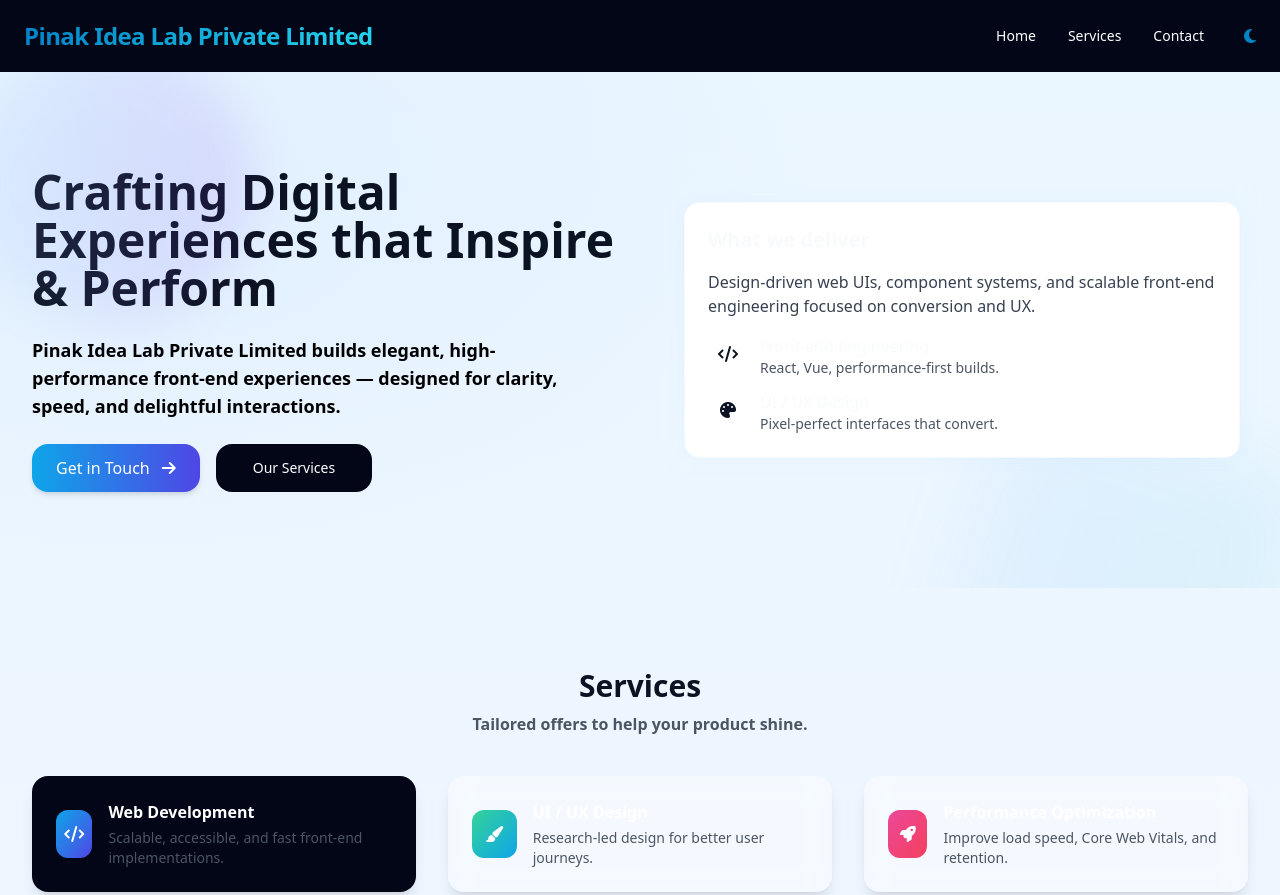
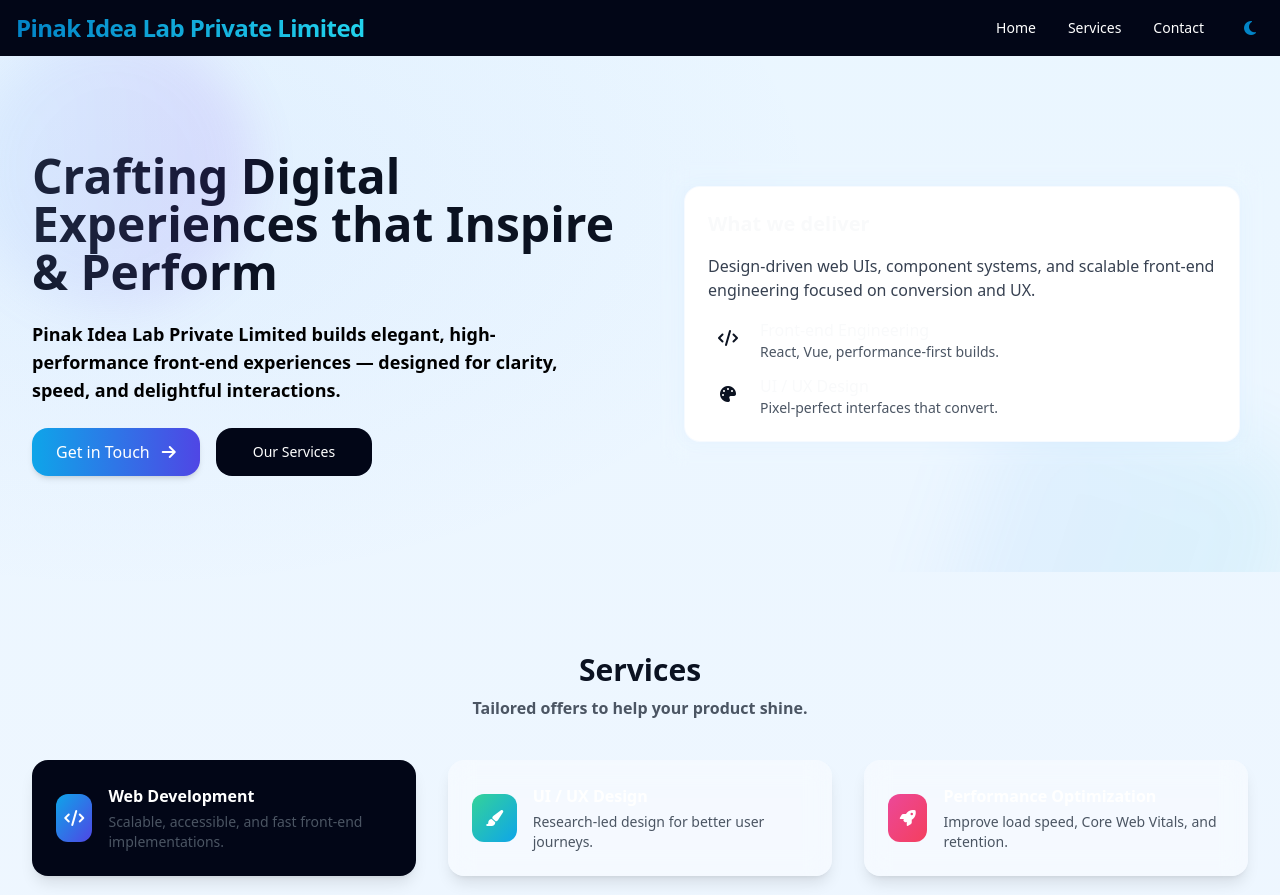
Before and after one commit to AkshatJain05/assignment, a plain HTML site: page index.html in a window 1280 px wide. Shown: the top 895 px of the page. Drawn offline with nearby package versions, Linux system fonts and the light colour scheme.

Commit message:
Fix bugs

```diff
--- a/index.html
+++ b/index.html
@@ -47,8 +47,8 @@
     </div>
 
     <!-- Header / Nav -->
-    <header class="sticky bg-slate-950 top-0 z-40 pl-2">
-      <nav id="nav" class="container mx-auto px-4 py-4 flex items-center justify-between theme-transition">
+    <header class="sticky bg-slate-950 top-0 z-40">
+      <nav id="nav" class="container mx-auto px-4 py-2   flex items-center justify-between theme-transition">
         <div class="flex items-center gap-3">
           <div class="text-xl md:text-2xl font-extrabold tracking-tight text-transparent bg-clip-text bg-gradient-to-r from-sky-600 to-cyan-400">
             Pinak Idea Lab Private Limited
```
